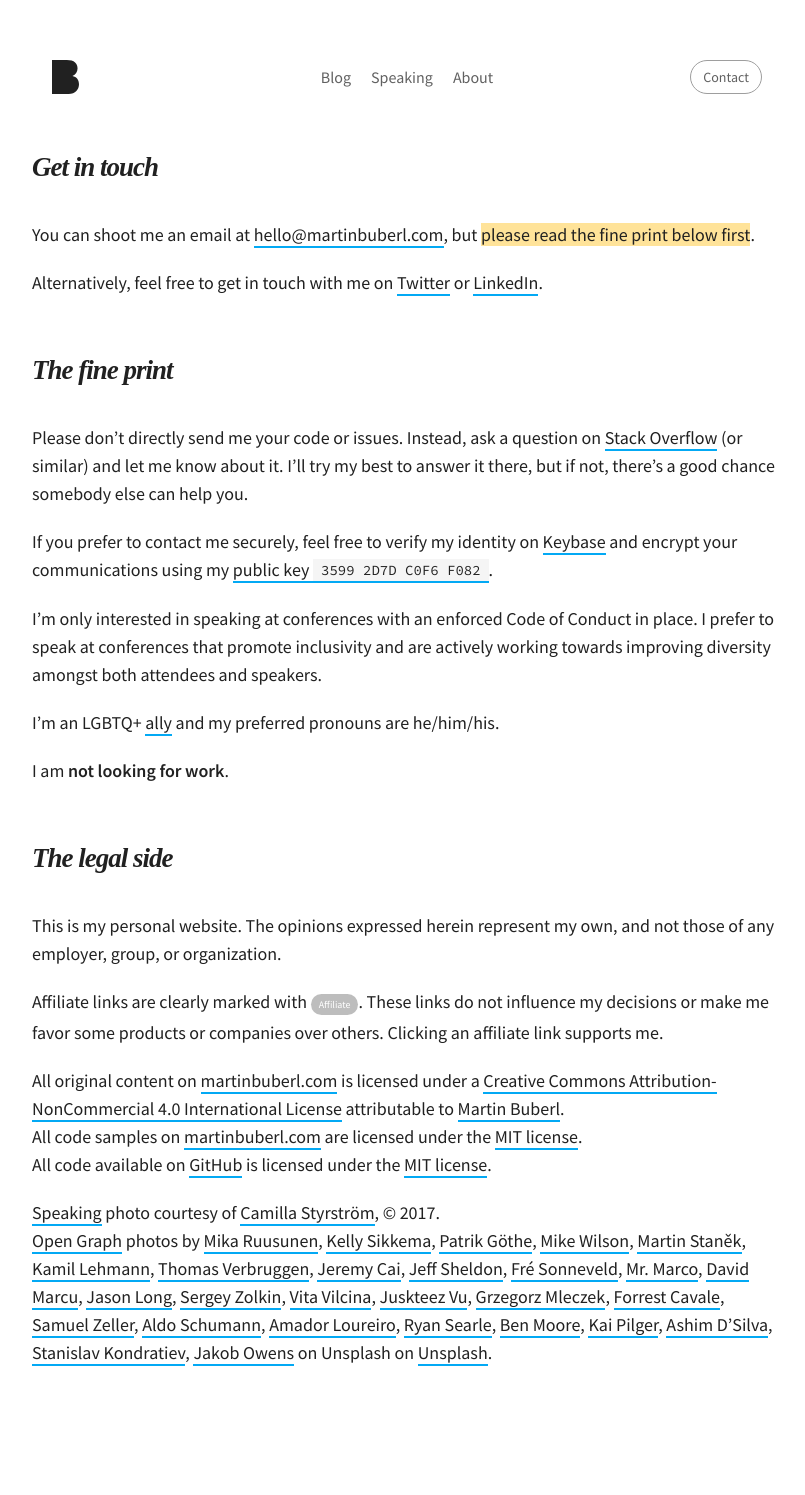
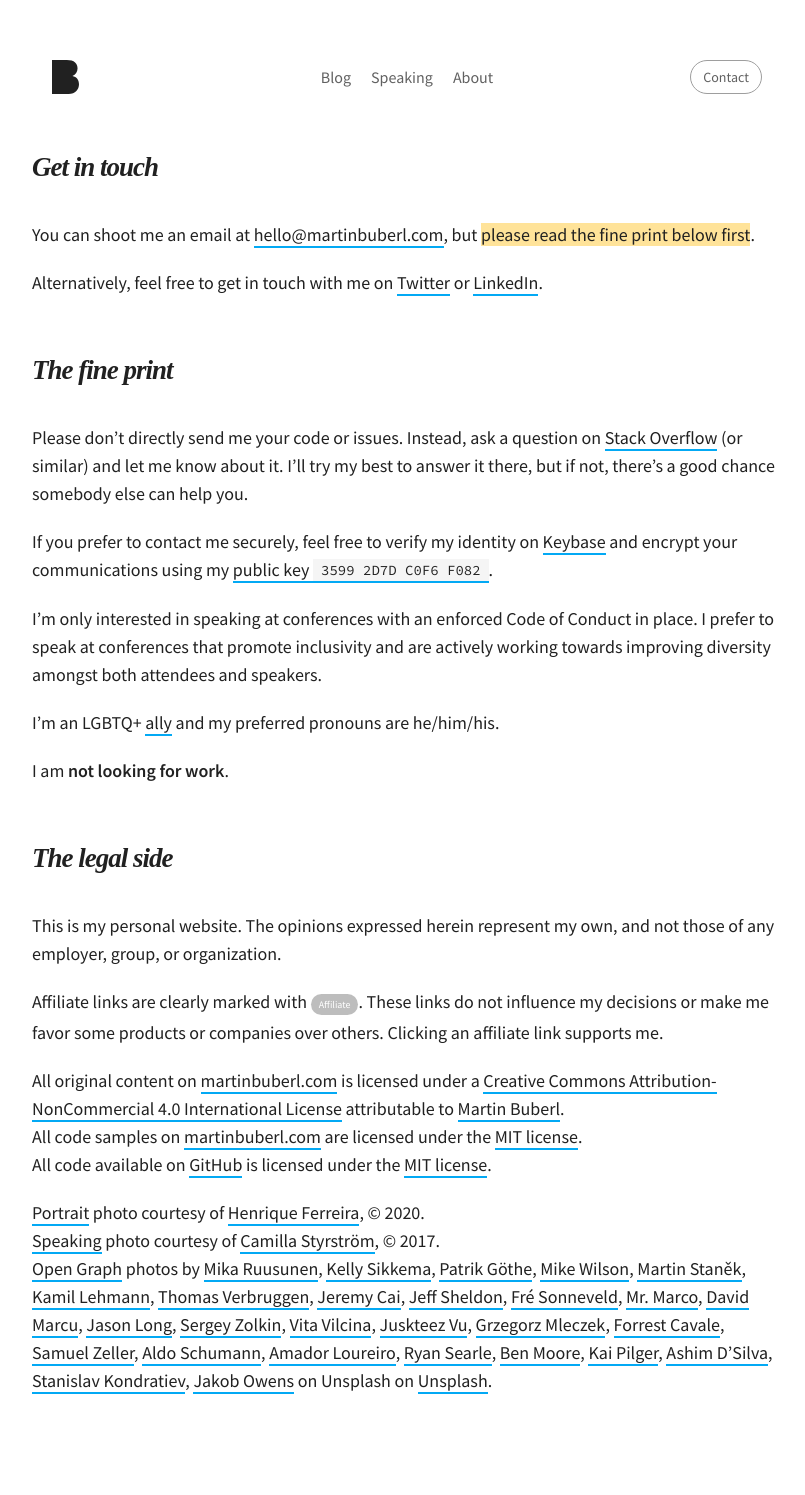
Before and after one commit to martinbuberl/martinbuberl.github.io, a Jekyll site: the page built from docs/contact.md, in a window 1280 px wide. Shown: the whole page, without its empty margins (233-1038 px from the left). Built offline with Jekyll 4.4.1, drawn with Linux system fonts in a browser that asks for light colours; nearby versions of some CDN libraries; some web fonts are replaced; before the commit the page ends 1467 px from its top, so only the background shows below that.

Commit message:
Added copyright

```diff
--- a/docs/contact.md
+++ b/docs/contact.md
@@ -34,6 +34,7 @@ All original content on <a rel="cc:attributionURL" href="https://martinbuberl.co
 All code samples on <a rel="cc:attributionURL" href="https://martinbuberl.com">martinbuberl.com</a> are licensed under the <a target="_blank" rel="license" href="https://opensource.org/licenses/MIT">MIT license</a>.<br/>
 All code available on <a target="_blank" href="https://github.com/martinbuberl/martinbuberl.com">GitHub</a> is licensed under the <a target="_blank" rel="license" href="https://opensource.org/licenses/MIT">MIT license</a>.<br/>
 
+[Portrait](/about) photo courtesy of <a target="_blank" href="http://rickferreira.ch/">Henrique Ferreira</a>, &copy; 2020.<br/>
 [Speaking](/speaking) photo courtesy of <a target="_blank" href="http://camsty.se/">Camilla Styrstr&ouml;m</a>, &copy; 2017.<br/>
 <a target="_blank" href="https://ogp.me/">Open Graph</a> photos by <a
 target="_blank" href="https://unsplash.com/photos/ypVM8PnygUo">Mika Ruusunen</a>, <a
```
